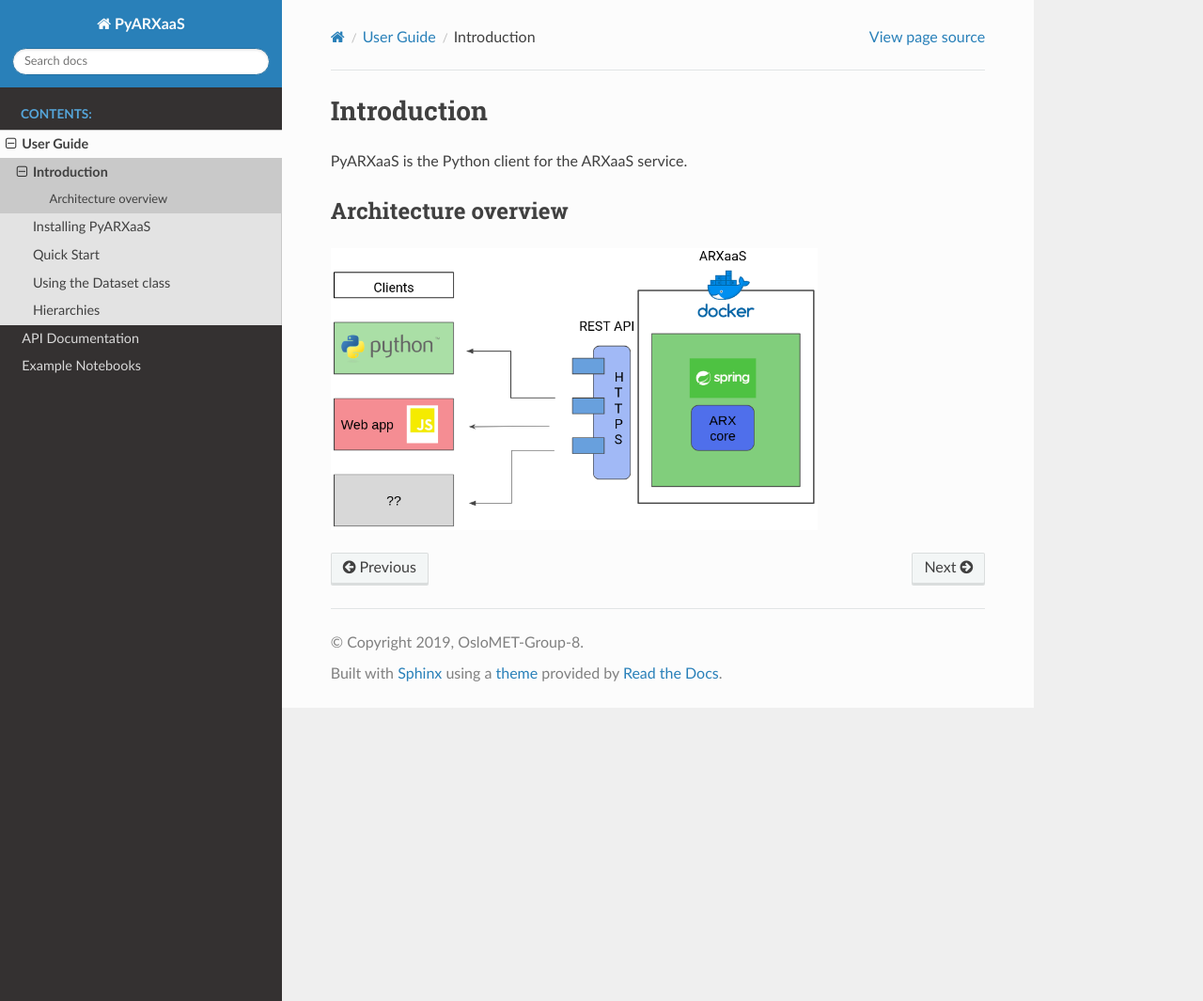
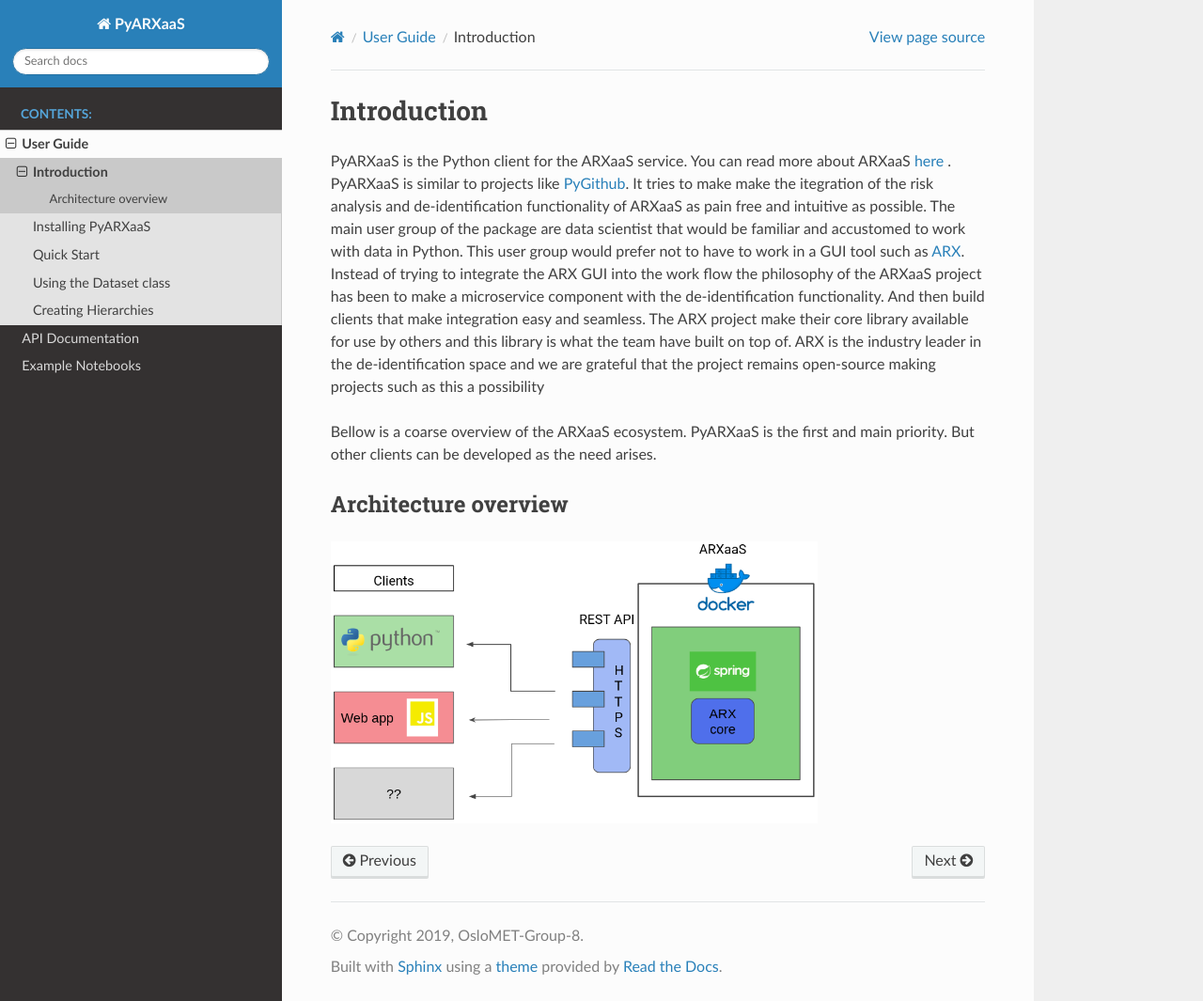
Before and after one commit to navikt/pyarxaas, a Sphinx documentation site: the page built from docs/user-guide/introduction.rst, in a window 1280 px wide and 1065 px high. Shown: the whole window at 94% size. Built offline with Sphinx 7.4.7 and the Read the Docs theme 2.0.0, drawn with Linux system fonts in a browser that asks for light colours; formulas are drawn with MathJax 3.

Commit message:
Add text to introduction.
ADD docstring to hierarchy method in ARXaaS class

```diff
--- a/docs/user-guide/creating-and-using-hierarchies.rst
+++ b/docs/user-guide/creating-and-using-hierarchies.rst
@@ -1,8 +1,8 @@
 .. _create_hierarchies:
 
 
-Hierarchies
-===========
+Creating Hierarchies
+====================
 
 After creating a :ref:`dataset` from some data source you can set hierarchies ARXaaS will to use when attempting to anonymize
 the Dataset. ARXaaS currently only support value generalization hierarchies. Read more about different transformation
--- a/docs/user-guide/introduction.rst
+++ b/docs/user-guide/introduction.rst
@@ -2,7 +2,17 @@
 Introduction
 ============
 
-PyARXaaS is the Python client for the ARXaaS service.
+PyARXaaS is the Python client for the ARXaaS service. You can read more about ARXaaS `here <https://github.com/oslomet-arx-as-a-service/ARXaaS>`_ .
+PyARXaaS is similar to projects like  `PyGithub <https://github.com/PyGithub/PyGithub>`_. It tries to make make the itegration
+of the risk analysis and de-identification functionality of ARXaaS as pain free and intuitive as possible. The main user
+group of the package are data scientist that would be familiar and accustomed to work with data in Python. This user group
+would prefer not to have to work in a GUI tool such as  `ARX <https://arx.deidentifier.org>`_. Instead of trying to integrate
+the ARX GUI into the work flow the philosophy of the ARXaaS project has been to make a microservice component with the
+de-identification functionality. And then build clients that make integration easy and seamless. The ARX project make
+their core library available for use by others and this library is what the team have built on top of. ARX is the
+industry leader in the de-identification space and we are grateful that the project remains open-source making projects such as this a possibility
+
+Bellow is a coarse overview of the ARXaaS ecosystem. PyARXaaS is the first and main priority. But other clients can be developed as the need arises.
 
 Architecture overview
 ---------------------
```
Also changed, not shown: 1 other file.
